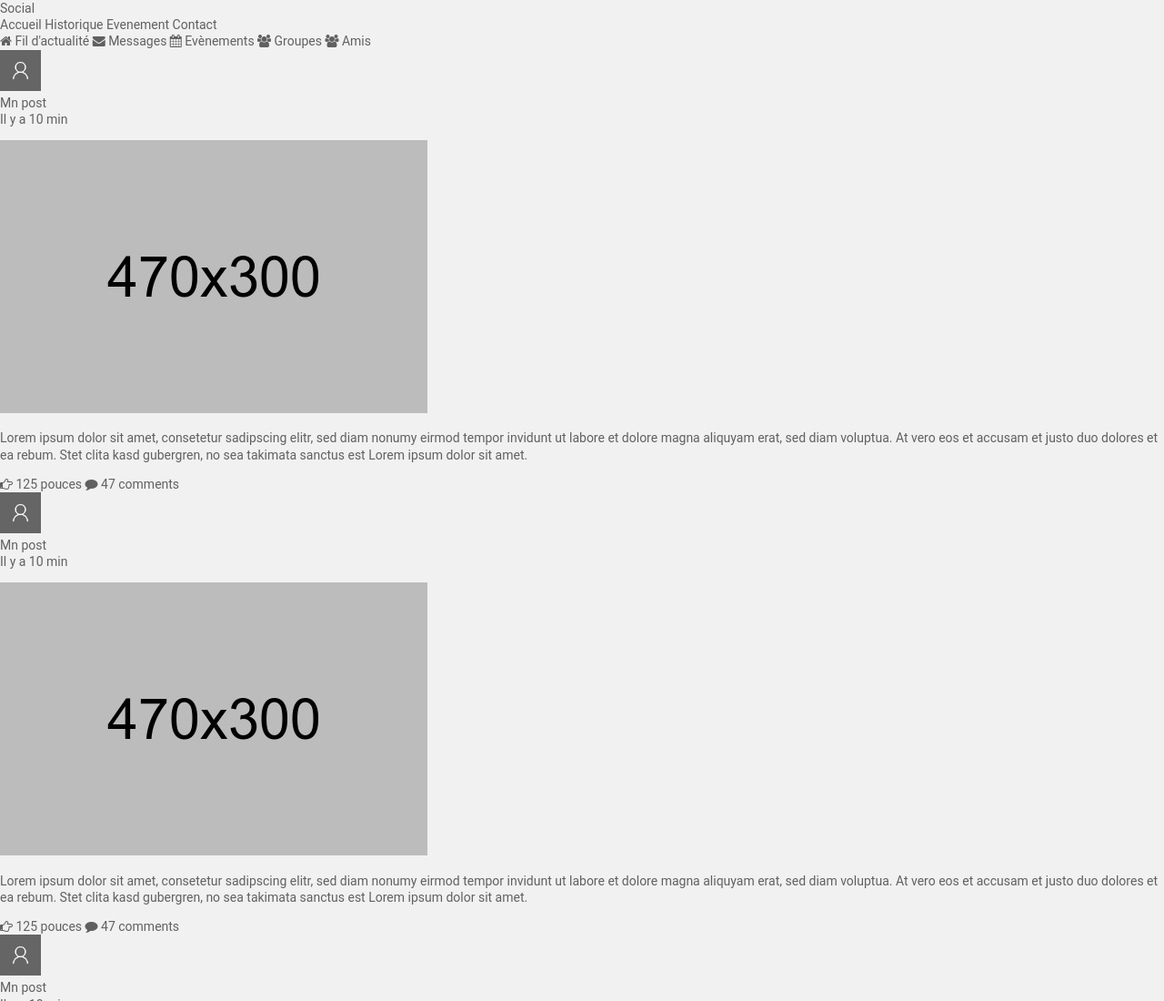
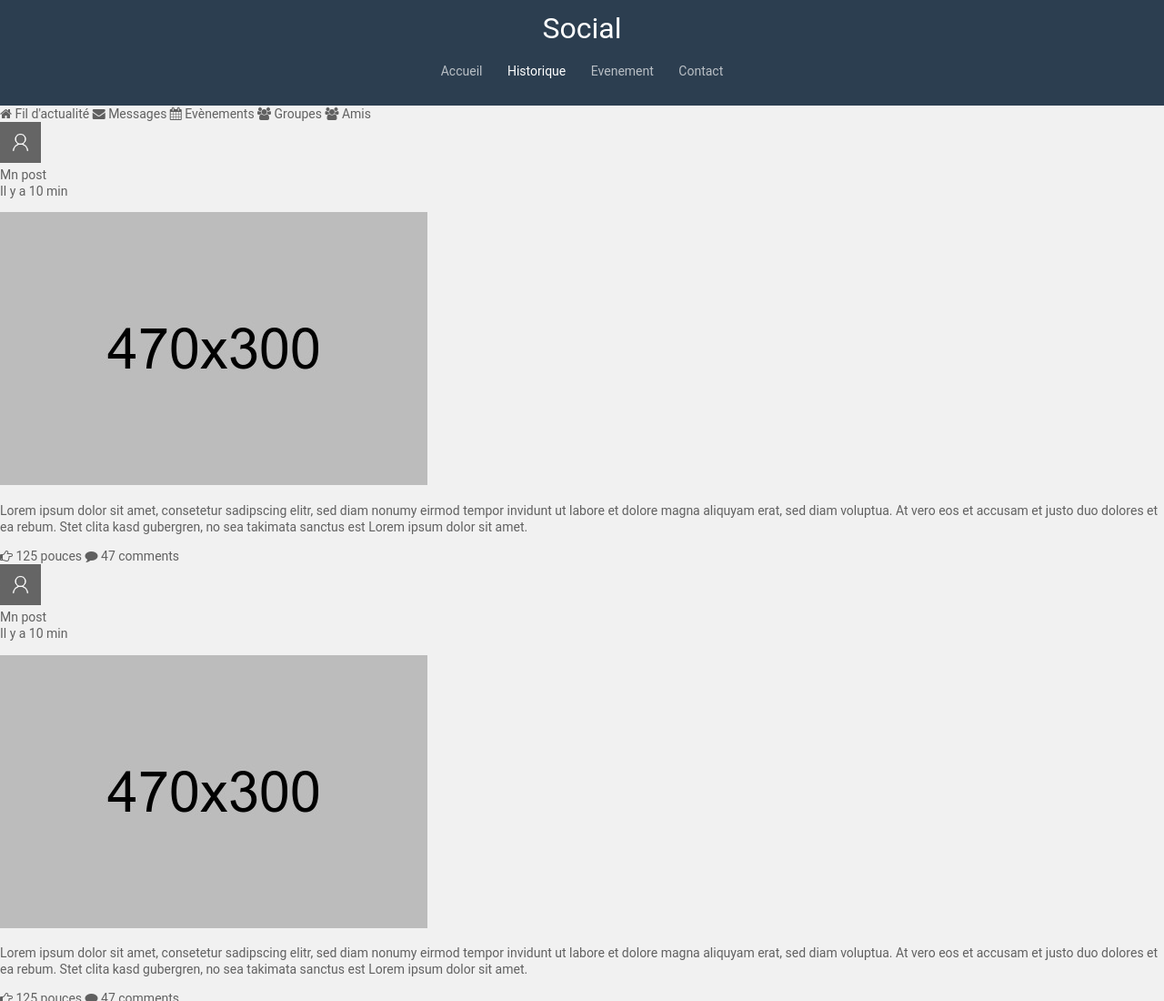
Before and after one commit to omegamputu/social-network-template, a plain HTML site: page index.html in a window 1280 px wide. Shown: the top 1100 px of the page at 91% size. Drawn offline with Linux system fonts and the light colour scheme.

Commit message:
La topbar styliser

```diff
--- a/css/app.css
+++ b/css/app.css
@@ -17,3 +17,36 @@ a{
     color: inherit;
     text-decoration: none;
 }
+
+/*** TOPBAR ***/
+.topbar
+{
+    background: #2c3e50;
+    color: #fff;
+}
+
+.topbar-logo{
+    display: block;
+    text-align: center;
+    font-size: 32px;
+    padding: 11px 0;
+}
+
+.topbar-nav
+{
+    text-align: center;
+    padding-bottom: 24px;
+    line-height: 2;
+}
+
+.topbar-nav a
+{
+    display: inline-block;
+    margin: 0 12px;
+    color: rgba(255, 255, 255, 0.67);
+    transition: color .3s;
+}
+
+.topbar-nav a:hover, .topbar-nav a.active{
+    color: #fff;
+}
```
